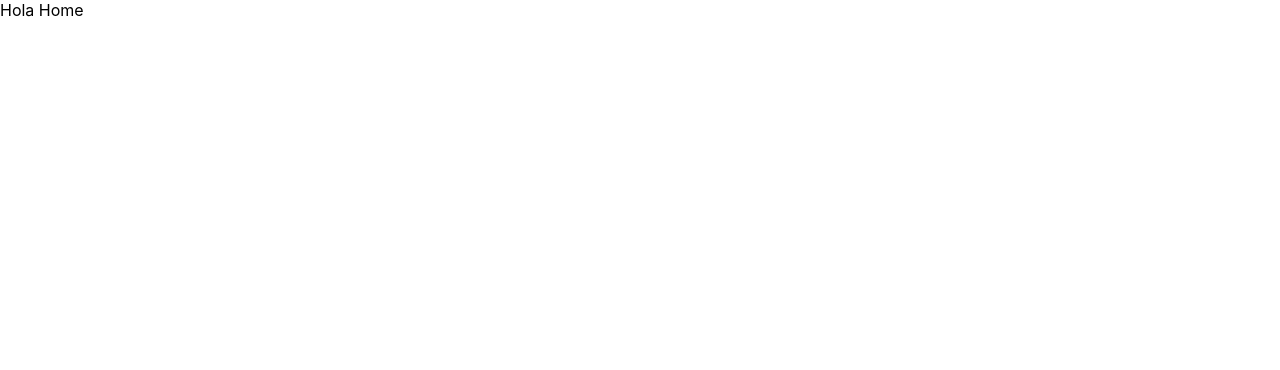
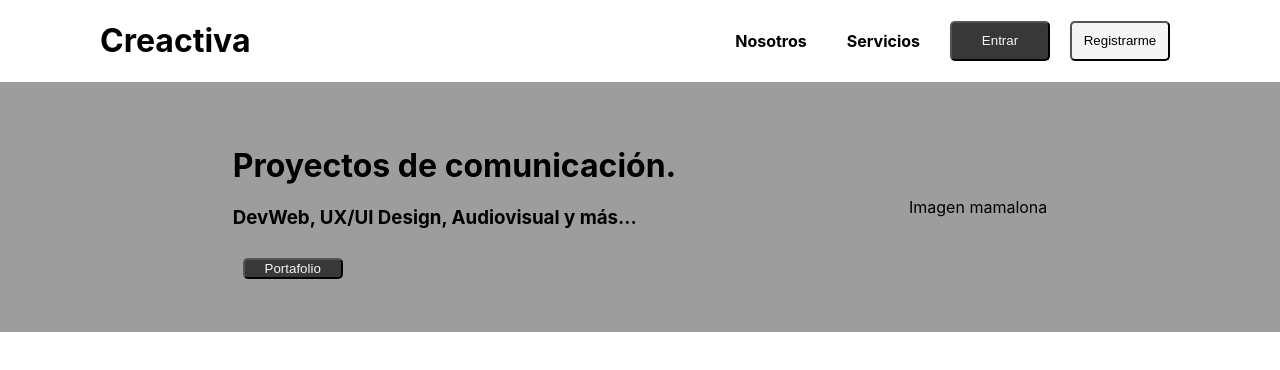
Before and after one commit to GoatGear/CreactivaWeb, a React (Create React App) app in the folder frontend/: page / in a window 1280 px wide. Shown: the top 370 px of the page. Built offline with nearby package versions, Linux system fonts and the light colour scheme.

Commit message:
habemus Home page y Navbar

```diff
--- a/frontend/src/App.js
+++ b/frontend/src/App.js
@@ -3,11 +3,14 @@ import { BrowserRouter, Routes, Route } from 'react-router-dom'
 // pages
 import Home from './pages/Home';
 
+// components
+import Navbar from './components/Navbar';
 
 function App() {
   return (
     <div className="App">
       <BrowserRouter>
+        <Navbar></Navbar>
         <div className='pages'>
           <Routes>
             <Route
--- /dev/null
+++ b/frontend/src/components/Navbar.jsx
@@ -0,0 +1,19 @@
+import React from 'react'
+
+import '../styles/styles.css';
+
+const Navbar = () => {
+  return (
+    <div className='navbar'>
+      <h1>Creactiva</h1>
+      <div className='secciones'>
+        <h4 className='txt'>Nosotros</h4>
+        <h4 className='txt'>Servicios</h4>
+        <button className='login'>Entrar</button>
+        <button className='signup'>Registrarme</button>
+      </div>
+    </div>
+  )
+}
+
+export default Navbar
--- a/frontend/src/pages/Home.jsx
+++ b/frontend/src/pages/Home.jsx
@@ -3,7 +3,12 @@ import React from 'react'
 const Home = () => {
   return (
     <div className='home'>
-        Hola Home
+        <div>
+          <h1>Proyectos de comunicación.</h1>
+          <h3>DevWeb, UX/UI Design, Audiovisual y más...</h3>
+          <button className='login'>Portafolio</button>
+        </div>
+        <div>Imagen mamalona</div>
     </div>
   )
 }
--- /dev/null
+++ b/frontend/src/styles/styles.css
@@ -0,0 +1,40 @@
+.home {
+    display: flex;
+    align-items: center;
+    justify-content: space-evenly;
+    background-color: #9d9d9d;
+    height: 250px;
+}
+
+.navbar {
+    display: flex;
+    align-items: center;
+    justify-content: space-between;
+    margin-left: 100px;
+    margin-right: 100px;
+}
+
+.secciones {
+    display: flex;
+    justify-content: space-between;
+}
+
+.txt {
+    margin: 20px;
+}
+
+.login {
+    background-color: #383838;
+    color: whitesmoke;
+    margin: 10px;
+    border-radius: 5px;
+    width: 100px;
+}
+
+.signup {
+    margin: 10px;
+    background-color: whitesmoke;
+    color: black;
+    border-radius: 5px;
+    width: 100px;
+}
```
